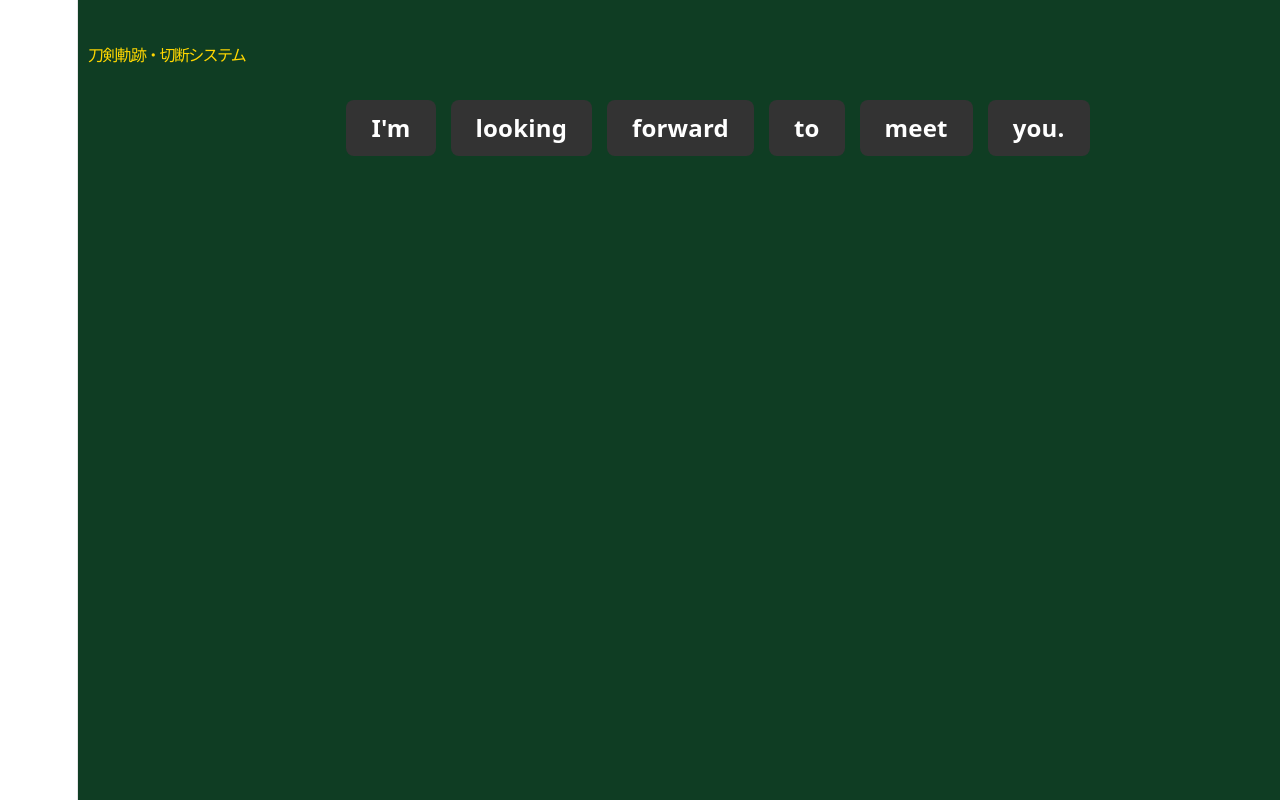
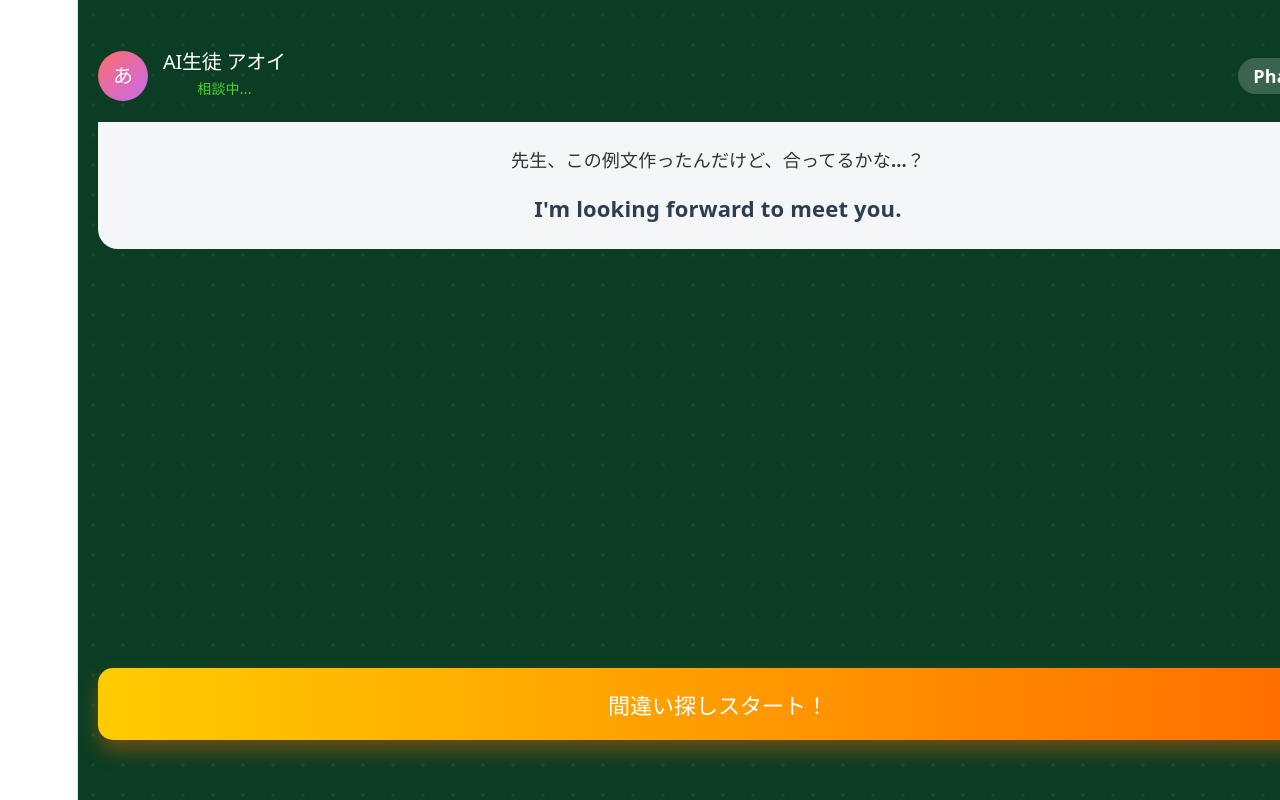
Before and after one commit to taisei069/English-myapp, a React (Vite) app: page / in a window 1280 px wide. Shown: the top 800 px of the page. Built offline with nearby package versions, Linux system fonts and the light colour scheme.

Commit message:
feat: 教える画面（トランプUIと解説入力）の骨組みとデータリレーを実装

```diff
--- a/src/App.jsx
+++ b/src/App.jsx
@@ -1,105 +1,83 @@
 import React, { useState, useRef } from 'react';
 
-// 🤖 文章を単語ごとに区切った配列
 const SENTENCE_WORDS = ["I'm", "looking", "forward", "to", "meet", "you."];
+const GRAMMAR_UNITS = ["不定詞 (to+動詞)", "動名詞 (~ing)", "時制 (過去/未来)", "関係代名詞"]
 
 function App() {
+  // 📱 画面のフェーズ管理: 'chat' (相談画面) -> 'select' (単語選択) -> 'slash' (斬撃)
+  const [phase, setPhase] = useState('chat');
+  const [selectedUnit, setSelectedUnit] = useState(null); // 選んだ単元を覚えてお
+const [explanation, setExplanation] = useState('');     // 打ち込んだ解説を覚えておく箱
   const [focusedIndex, setFocusedIndex] = useState(null);
   const [isDestroyed, setIsDestroyed] = useState(false);
-
-  // 🗡️ 日本刀（持ち手）の現在座標
   const [position, setPosition] = useState({ x: 0, y: 0 });
   const [isDragging, setIsDragging] = useState(false);
-
-  // ⚡ 剣の刃が通った「軌跡（残像）」のスタイルデータ
   const [slashLine, setSlashLine] = useState(null);
 
-  // 🎯 過去の刃先・持ち手の座標を記憶するリファレンス
   const oldPositionRef = useRef({ x: 0, y: 0 });
   const targetRef = useRef(null);
 
-  // 通常画面からバトル画面へ移行時の初期配置
+  // 斬撃モードへ移行する処理
   const handleWordClick = (index) => {
     setFocusedIndex(index);
     setIsDestroyed(false);
     setSlashLine(null);
+    setPhase('slash'); // フェーズを斬撃へ
 
-    // 画面下部中央に日本刀を構える
     const initX = window.innerWidth / 2;
     const initY = window.innerHeight - 150;
     setPosition({ x: initX, y: initY });
     oldPositionRef.current = { x: initX, y: initY };
   };
 
-  // 📱 指（マウス）で日本刀を掴んだ瞬間
   const handlePointerDown = (e) => {
     e.stopPropagation();
-    if (focusedIndex === null || isDestroyed) return;
+    if (phase !== 'slash' || isDestroyed) return;
     setIsDragging(true);
-
-    // スマホでの指のすり抜けを100%防止するおまじない
     e.target.setPointerCapture(e.pointerId);
-    oldPositionRef.current = { x: position.x, y: position.y };
+    oldPositionRef.current = { x: e.clientX, y: e.clientY };
   };
 
-  // 🔄 剣を振り回している間の「軌跡計算」と「切断判定」
   const handlePointerMove = (e) => {
     if (!isDragging || isDestroyed) return;
 
     const currentX = e.clientX;
     const currentY = e.clientY;
-
-    // 1. 刀の持ち手を指の座標に同期
     setPosition({ x: currentX, y: currentY });
 
-    const swordBladeLength = 250; // 日本刀の刃の長さ(px)
-
-    // 2. 「今回の刃先・持ち手」と「前回の刃先・持ち手」の4つの座標を確定
+    const swordBladeLength = 250;
     const currentHandle = { x: currentX, y: currentY };
     const currentTip = { x: currentX, y: currentY - swordBladeLength };
     const oldHandle = { x: oldPositionRef.current.x, y: oldPositionRef.current.y };
     const oldTip = { x: oldPositionRef.current.x, y: oldPositionRef.current.y - swordBladeLength };
 
-    // 3. ⚡ 剣の通った軌跡（前回の刃先から今回の刃先まで）を視覚化する
     const distance = Math.hypot(currentTip.x - oldTip.x, currentTip.y - oldTip.y);
     if (distance > 8) {
       const angle = Math.atan2(currentTip.y - oldTip.y, currentTip.x - oldTip.x) * (180 / Math.PI);
-      setSlashLine({
-        x: oldTip.x,
-        y: oldTip.y,
-        length: distance,
-        angle: angle
-      });
+      setSlashLine({ x: oldTip.x, y: oldTip.y, length: distance, angle: angle });
     }
 
-    // 4. 🎯 【最重要】「剣の軌跡が作った面」がブロックを通過したかの切断判定
     if (targetRef.current) {
       const rect = targetRef.current.getBoundingClientRect();
       const centerX = rect.left + rect.width / 2;
       const t1 = { x: centerX, y: rect.top };
       const t2 = { x: centerX, y: rect.bottom };
 
-      // 軌跡の網を張る（刃先の移動線、および前後のブレードが作った四角形を網羅判定）
       const isTipCrossed = checkLineIntersection(oldTip, currentTip, t1, t2);
       const isSlashCrossed = checkLineIntersection(oldTip, currentHandle, t1, t2) ||
                              checkLineIntersection(oldHandle, currentTip, t1, t2);
 
-      // 剣の通った軌跡がブロックの判定線を一瞬でも通過したら、一刀両断！
       if (isTipCrossed || isSlashCrossed) {
-        setIsDestroyed(true); // 💥 切断成功！
+        setIsDestroyed(true);
         setIsDragging(false);
-        if (navigator.vibrate) navigator.vibrate(120); // 強めの斬撃振動
-
-        // 斬撃の余韻を残して、軌跡エフェクトをフェードアウト
+        if (navigator.vibrate) navigator.vibrate(120);
         setTimeout(() => setSlashLine(null), 300);
       }
     }
 
-    // 次回のフレーム判定用に現在の位置を記憶
     oldPositionRef.current = { x: currentX, y: currentY };
   };
 
-  // ✋ 剣を離したとき
   const handlePointerUp = (e) => {
     setIsDragging(false);
     if (e.target.hasPointerCapture(e.pointerId)) {
@@ -112,31 +90,97 @@ function App() {
     <div
       style={{
         width: '100vw', height: '100vh',
-        backgroundColor: '#0f3d23', // カジノグリーン背景
+        backgroundColor: '#0a3d23', // ダークグリーン背景
+        backgroundImage: 'radial-gradient(circle, rgba(255,255,255,0.05) 2px, transparent 2px)',
+        backgroundSize: '30px 30px', // 背景のドット柄を再現
         position: 'relative', overflow: 'hidden',
-        touchAction: 'none', userSelect: 'none'
+        touchAction: 'none', userSelect: 'none',
+        WebkitUserSelect: 'none', WebkitTouchCallout: 'none',
+        display: 'flex', flexDirection: 'column'
       }}
     >
-      <h1 style={{ color: '#ffd700', fontSize: '16px', padding: '10px', position: 'absolute', zIndex: 20 }}>
-        刀剣軌跡・切断システム
-      </h1>
 
-      {focusedIndex === null ? (
-        <div style={{ display: 'flex', flexWrap: 'wrap', gap: '15px', padding: '100px 50px', justifyContent: 'center' }}>
-          {SENTENCE_WORDS.map((word, index) => (
-            <div key={index} onClick={() => handleWordClick(index)} style={{ padding: '15px 25px', backgroundColor: '#333', color: '#fff', fontSize: '24px', fontWeight: 'bold', borderRadius: '8px', cursor: 'pointer' }}>
-              {word}
+      {/* ━━━━━━━━━━━━━━━━━━━━━━━━━━━━━━━━━━━━━━
+          📱 フェーズ1: アオイちゃんの相談チャット画面 (Figma再現)
+      ━━━━━━━━━━━━━━━━━━━━━━━━━━━━━━━━━━━━━━ */}
+      {phase === 'chat' && (
+        <div style={{ flex: 1, display: 'flex', flexDirection: 'column', padding: '20px' }}>
+
+          {/* ヘッダー部分 */}
+          <div style={{ display: 'flex', alignItems: 'center', justifyContent: 'space-between', marginBottom: '20px', marginTop: '30px' }}>
+            <div style={{ display: 'flex', alignItems: 'center', gap: '15px' }}>
+              {/* アイコン */}
+              <div style={{ width: '50px', height: '50px', borderRadius: '50%', background: 'linear-gradient(135deg, #ff6b6b, #c56cf0)', display: 'flex', alignItems: 'center', justifyContent: 'center', color: '#fff', fontSize: '20px', fontWeight: 'bold' }}>
+                あ
+              </div>
+              <div>
+                <h2 style={{ color: '#fff', margin: 0, fontSize: '20px' }}>AI生徒 アオイ</h2>
+                <span style={{ color: '#4cd137', fontSize: '14px' }}>相談中...</span>
+              </div>
             </div>
-          ))}
+            <div style={{ backgroundColor: 'rgba(255,255,255,0.2)', padding: '5px 15px', borderRadius: '20px', color: '#fff', fontWeight: 'bold' }}>
+              Phase 1
+            </div>
+          </div>
+
+          {/* 💬 チャットバブル */}
+          <div style={{ backgroundColor: '#f4f6f8', borderRadius: '20px', padding: '25px', position: 'relative', borderTopLeftRadius: '0px' }}>
+            <p style={{ color: '#333', fontSize: '18px', margin: '0 0 20px 0', fontWeight: 'bold' }}>
+              先生、この例文作ったんだけど、合ってるかな...？
+            </p>
+            <div style={{ fontSize: '22px', fontWeight: 'bold', color: '#2c3e50', lineHeight: '1.4' }}>
+              I'm looking forward to meet you.
+            </div>
+          </div>
+
+          <div style={{ flex: 1 }}></div> {/* 余白埋め */}
+
+          {/* 🔘 間違い探しスタートボタン */}
+          <button
+            onClick={() => setPhase('select')}
+            style={{
+              width: '100%', padding: '20px', borderRadius: '15px', border: 'none',
+              background: 'linear-gradient(90deg, #ffcc00, #ff6b00)',
+              color: '#fff', fontSize: '22px', fontWeight: 'bold',
+              boxShadow: '0 10px 20px rgba(255, 107, 0, 0.4)',
+              cursor: 'pointer', marginBottom: '40px'
+            }}
+          >
+            間違い探しスタート！
+          </button>
         </div>
-      ) : (
+      )}
+
+      {/* ━━━━━━━━━━━━━━━━━━━━━━━━━━━━━━━━━━━━━━
+          📱 フェーズ2: 単語選択画面 (斬る単語を選ぶ)
+      ━━━━━━━━━━━━━━━━━━━━━━━━━━━━━━━━━━━━━━ */}
+      {phase === 'select' && (
+        <div style={{ flex: 1, display: 'flex', flexDirection: 'column', padding: '20px', paddingTop: '80px' }}>
+          <h2 style={{ color: '#fff', textAlign: 'center', marginBottom: '30px' }}>間違っている単語を斬れ！</h2>
+          <div style={{ display: 'flex', flexWrap: 'wrap', gap: '15px', justifyContent: 'center' }}>
+            {SENTENCE_WORDS.map((word, index) => (
+              <div
+                key={index} onClick={() => handleWordClick(index)}
+                style={{ padding: '15px 25px', backgroundColor: '#333', color: '#fff', fontSize: '24px', fontWeight: 'bold', borderRadius: '8px', cursor: 'pointer', boxShadow: '0 4px 6px rgba(0,0,0,0.3)' }}
+              >
+                {word}
+              </div>
+            ))}
+          </div>
+          <button onClick={() => setPhase('chat')} style={{ marginTop: '50px', padding: '15px', borderRadius: '8px', border: 'none', backgroundColor: '#e0e0e0', fontWeight: 'bold', fontSize: '16px' }}>
+            ◀ 相談画面に戻る
+          </button>
+        </div>
+      )}
+
+      {/* ━━━━━━━━━━━━━━━━━━━━━━━━━━━━━━━━━━━━━━
+          📱 フェーズ3: 日本刀斬撃モード
+      ━━━━━━━━━━━━━━━━━━━━━━━━━━━━━━━━━━━━━━ */}
+      {phase === 'slash' && (
         <div style={{ width: '100%', height: '100%', display: 'flex', flexDirection: 'column', alignItems: 'center', paddingTop: '150px' }}>
 
-          <button onClick={() => setFocusedIndex(null)} style={{ position: 'absolute', top: '20px', left: '20px', padding: '10px 20px', zIndex: 10, borderRadius: '8px', border: 'none', backgroundColor: '#e0e0e0', fontWeight: 'bold' }}>
-            ◀ 戻る
-          </button>
+          <button onClick={() => setPhase('select')} style={{ position: 'absolute', top: '60px', left: '20px', padding: '10px 20px', zIndex: 10, borderRadius: '8px', border: 'none', backgroundColor: '#e0e0e0', fontWeight: 'bold' }}>◀ 戻る</button>
 
-          {/* 🎯 切断されるターゲットブロック（英単語） */}
           <div ref={targetRef} style={{ display: 'flex', gap: isDestroyed ? '100px' : '0px', color: '#fff', fontSize: '80px', fontWeight: 'bold', zIndex: 5, filter: 'drop-shadow(0 10px 20px rgba(255,71,87,0.4))', transition: 'all 0.4s ease' }}>
             <div style={{ padding: '30px 0px 30px 50px', backgroundColor: '#ff4757', borderRadius: '16px 0 0 16px', transform: isDestroyed ? 'translateX(-50px) rotate(-15deg) translateY(40px)' : 'none', transition: 'all 0.4s cubic-bezier(0.175, 0.885, 0.32, 1.275)' }}>
               {SENTENCE_WORDS[focusedIndex].slice(0, Math.ceil(SENTENCE_WORDS[focusedIndex].length / 2))}
@@ -145,48 +189,94 @@ function App() {
               {SENTENCE_WORDS[focusedIndex].slice(Math.ceil(SENTENCE_WORDS[focusedIndex].length / 2))}
             </div>
           </div>
+          {isDestroyed && (
+            <button onClick={() => setPhase('teach')}
+            style={{marginTop:'80px',padding:'15px 30px',fontSize: '20px', zIndex: 20, cursor: 'pointer'}}
+            >
+            教える画面へ進む
+            </button>
 
-          {/* ⚡ 剣の通った軌跡のエフェクト（空中に残る光の斬撃線） */}
-          {slashLine && (
-            <div style={{
-              position: 'absolute', left: `${slashLine.x}px`, top: `${slashLine.y}px`,
-              width: `${slashLine.length}px`, height: '8px',
-              background: 'linear-gradient(90deg, transparent, #ffffff 50%, transparent)',
-              backgroundColor: '#00e5ff',
-              boxShadow: '0 0 20px #00e5ff, 0 0 40px rgba(0,229,255,0.6)',
-              transformOrigin: '0 50%', transform: `rotate(${slashLine.angle}deg)`,
-              zIndex: 9, pointerEvents: 'none',
-              borderRadius: '4px'
-            }} />
           )}
 
-          {/* 🗡️ ユーザーが握るネオン日本刀本体 */}
+          {slashLine && (
+            <div style={{ position: 'absolute', left: 0, top: 0, width: `${slashLine.length}px`, height: '8px', background: 'linear-gradient(90deg, transparent, #ffffff 50%, transparent)', backgroundColor: '#00e5ff', boxShadow: '0 0 20px #00e5ff, 0 0 40px rgba(0,229,255,0.6)', transformOrigin: '0 50%', transform: `translate3d(${slashLine.x}px, ${slashLine.y}px, 0) rotate(${slashLine.angle}deg)`, zIndex: 9, pointerEvents: 'none', borderRadius: '4px' }} />
+          )}
+
           <div
-            onPointerDown={handlePointerDown}
-            onPointerMove={handlePointerMove}
-            onPointerUp={handlePointerUp}
-            onPointerCancel={handlePointerUp}
+            onPointerDown={handlePointerDown} onPointerMove={handlePointerMove} onPointerUp={handlePointerUp} onPointerCancel={handlePointerUp}
             style={{
-              position: 'absolute',
-              left: `${position.x}px`, top: `${position.y}px`,
-              width: '12px', height: '270px',
-              background: isDragging
-                ? 'linear-gradient(to bottom, #ffffff 0%, #00e5ff 60%, #1e293b 100%)'
-                : 'linear-gradient(to bottom, #cbd5e1 0%, #94a3b8 60%, #1e293b 100%)',
-              borderRadius: '6px 6px 2px 2px',
-              cursor: 'grab',
-              transform: 'translate(-50%, -90%) rotate(-10deg)',
-              transformOrigin: '50% 90%',
-              zIndex: 10,
-              boxShadow: isDragging ? '0 0 25px #00e5ff, 0 0 50px rgba(0,229,255,0.4)' : '0 4px 10px rgba(0,0,0,0.3)',
-              pointerEvents: 'auto', // スマホのタッチロストを防止
-              touchAction: 'none',
-              willChange: 'transform'
+              position: 'absolute', left: 0, top: 0, width: '12px', height: '270px',
+              background: isDragging ? 'linear-gradient(to bottom, #ffffff 0%, #00e5ff 60%, #1e293b 100%)' : 'linear-gradient(to bottom, #cbd5e1 0%, #94a3b8 60%, #1e293b 100%)',
+              borderRadius: '6px 6px 2px 2px', cursor: 'grab',
+              transform: `translate3d(${position.x}px, ${position.y}px, 0) translate(-50%, -90%) rotate(-10deg)`, transformOrigin: '50% 90%', zIndex: 10,
+              boxShadow: isDragging ? '0 0 25px #00e5ff, 0 0 50px rgba(0,229,255,0.4)' : '0 4px 10px rgba(0,0,0,0.3)', pointerEvents: 'auto', touchAction: 'none', WebkitUserSelect: 'none', willChange: 'transform'
             }}
           >
-            {/* カタナのハバキ・鍔・柄の意匠 */}
             <div style={{ position: 'absolute', bottom: 0, left: 0, width: '100%', height: '40px', backgroundColor: '#001a33', borderRadius: '0 0 2px 2px', borderTop: '4px solid #ffd700' }} />
           </div>
+
+        </div>
+      )}
+      {/* ━━━━━━━━━━━━━━━━━━━━━━━━━━━━━━━━━━━━━━
+          📱 フェーズ4: 教える画面 (超・骨組み版)
+      ━━━━━━━━━━━━━━━━━━━━━━━━━━━━━━━━━━━━━━ */}
+      {phase === 'teach' && (
+        <div>
+          <p>アオイちゃん：これってそもそも「どこの単元」がポイントだったの…？</p>
+
+          {/* 👇 ここが map を使った魔法のループ生成部分 */}
+          <div>
+            {GRAMMAR_UNITS.map((unit, index) => (
+              <button
+                key={index}
+                onClick={() => {
+                  setSelectedUnit(unit);
+                  setPhase('explain')
+                }}
+              >
+                {unit}
+              </button>
+            ))}
+          </div>
+
+          <button onClick={() => setPhase('chat')}>
+            ◀ 相談画面に戻る
+          </button>
+
+        </div>
+      )}
+
+
+
+      {phase === 'explain' && (
+        <div>
+          <p>アオイちゃん：「<strong>{selectedUnit}</strong>」がポイントなんだね！<br />
+            じゃあ、なんで「{SENTENCE_WORDS[focusedIndex]}」は間違ってたのか、先生の言葉で教えて
+          </p>
+
+
+          <textarea
+            value={explanation}
+            onChange={(e) => setExplanation(e.target.value)}
+            placeholder="ここに解説を入力してね"
+            rows={5}
+            cols={40}
+          />
+
+          <br />
+
+          {/* 👇 送信ボタン（今はアラートが出るだけ） */}
+          <button onClick={() => alert(`送信内容：\n${explanation}`)}>
+            アオイちゃんに教える（送信）
+          </button>
+
+          <button onClick={() => setPhase('teach')}>
+            ◀ カード選択に戻る
+          </button>
+
+          <button onClick={() => setPhase('chat')}>
+            ◀ 相談画面に戻る
+          </button>
 
         </div>
       )}
@@ -194,7 +284,6 @@ function App() {
   );
 }
 
-// 🧮 線分交差判定
 function checkLineIntersection(p1, p2, p3, p4) {
   const ccw = (a, b, c) => (c.y - a.y) * (b.x - a.x) > (b.y - a.y) * (c.x - a.x);
   return ccw(p1, p3, p4) !== ccw(p2, p3, p4) && ccw(p1, p2, p3) !== ccw(p1, p2, p4);
```
